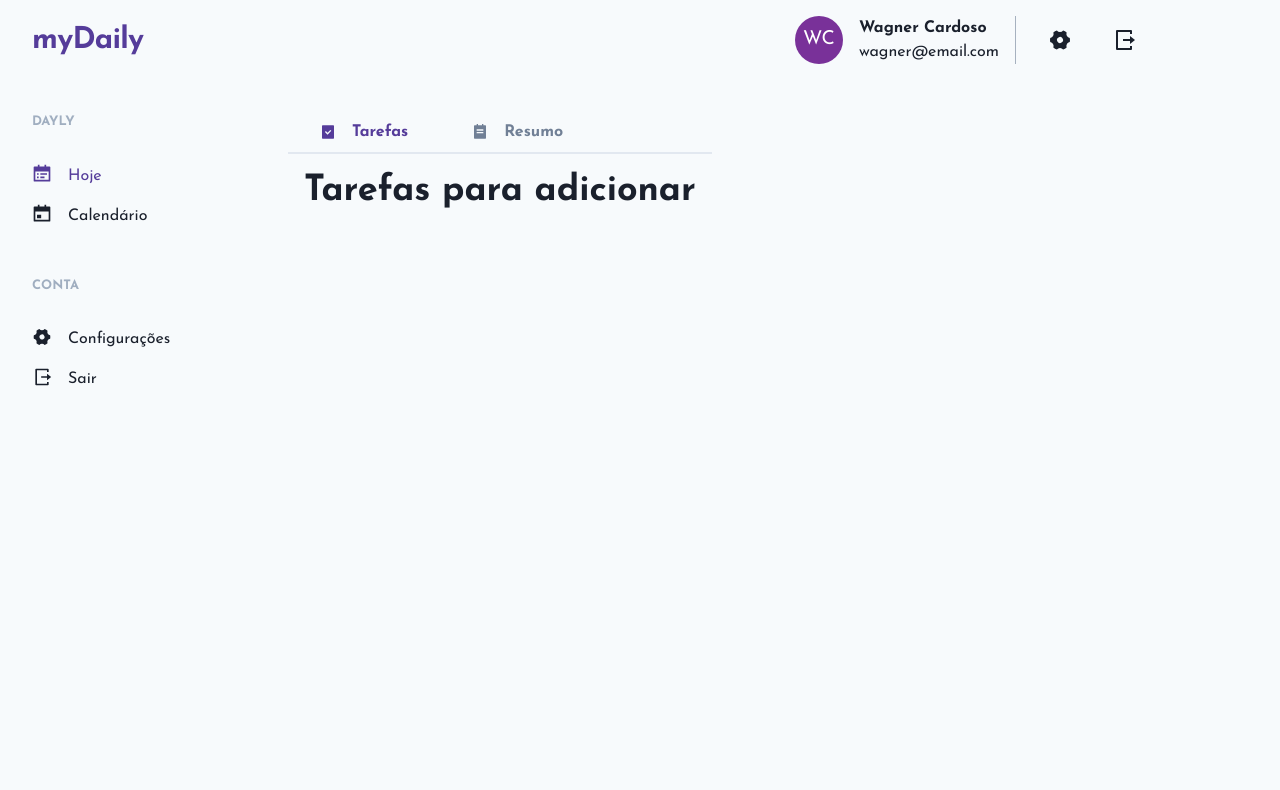
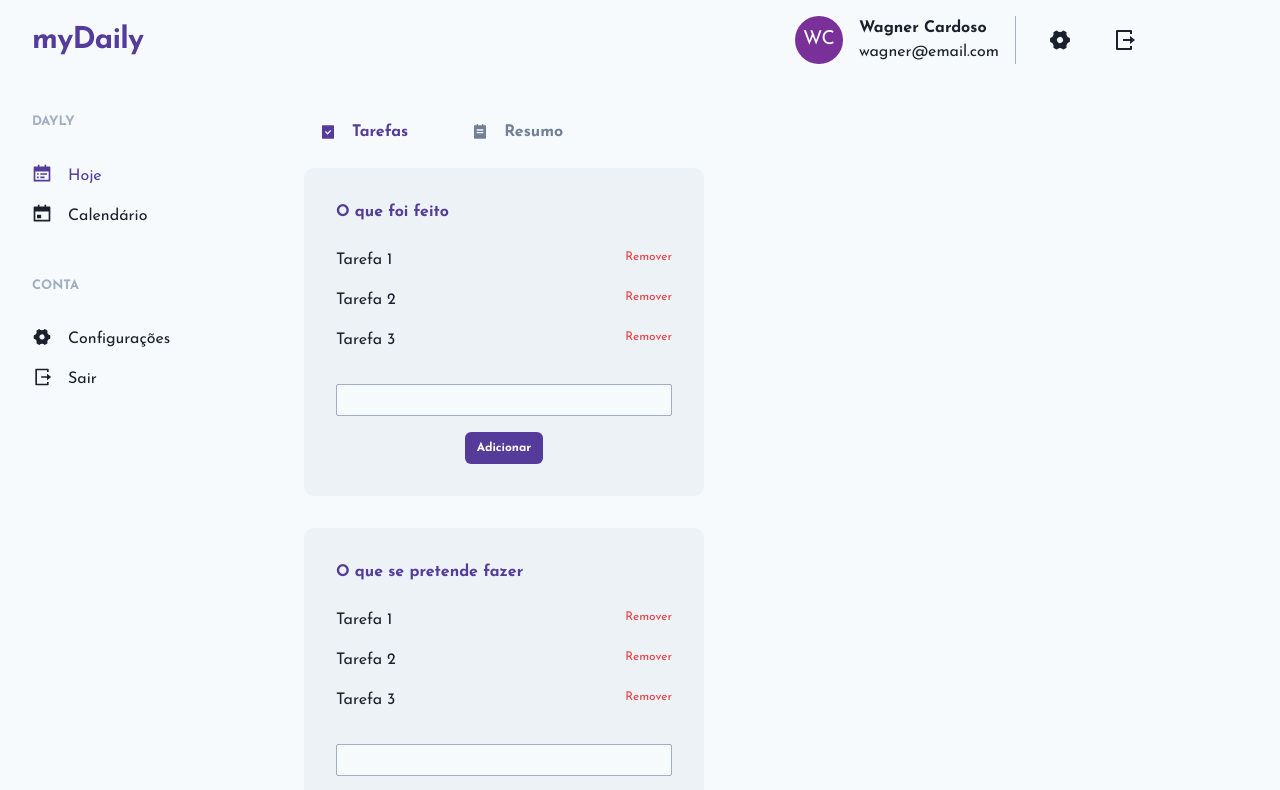
Before and after one commit to wcardosos/my-daily, a Next.js app: page /daily in a window 1280 px wide. Shown: the top 790 px of the page. Built offline with nearby package versions, Linux system fonts and the light colour scheme.

Commit message:
feat(pages/daily) Add tasks tab content styles

```diff
--- a/src/pages/daily.tsx
+++ b/src/pages/daily.tsx
@@ -6,6 +6,7 @@ import {
   TabList,
   TabPanels,
   TabPanel,
+  VStack,
 } from '@chakra-ui/react';
 import {
   RiTaskFill as TasksIcon,
@@ -13,19 +14,24 @@ import {
 } from 'react-icons/ri';
 import Page from '../components/Page';
 import TabTitle from '../components/TabTitle';
+import WorkEventsHandler from '../components/WorkEventsHandler';
 
 export default function Daily() {
   return (
     <Page>
       <Box>
-        <Tabs>
+        <Tabs variant="unstyled">
           <TabList>
             <TabTitle icon={<TasksIcon />} title="Tarefas" />
             <TabTitle icon={<ResumeIcon />} title="Resumo" />
           </TabList>
           <TabPanels>
             <TabPanel>
-              <Heading>Tarefas para adicionar</Heading>
+              <VStack align="flex-start" spacing="8">
+                <WorkEventsHandler title="O que foi feito" tasks={['Tarefa 1', 'Tarefa 2', 'Tarefa 3']} />
+                <WorkEventsHandler title="O que se pretende fazer" tasks={['Tarefa 1', 'Tarefa 2', 'Tarefa 3']} />
+                <WorkEventsHandler title="Travas" tasks={[]} />
+              </VStack>
             </TabPanel>
             <TabPanel>
               <Heading>Resumo das tarefas</Heading>
```
